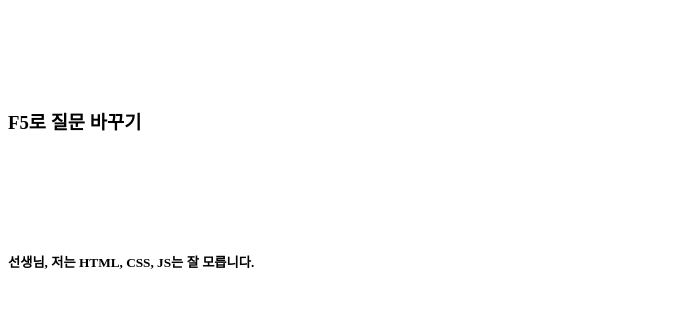
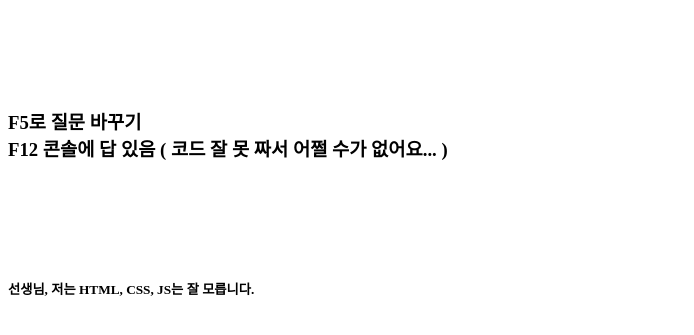
Before and after one commit to eocnd1116/strongest-in-the-universe, a plain HTML site: page index.html in a window 1280 px wide. Shown: the part 125-460 px from the top of the page, without its empty margins (0-694 px from the left). Drawn offline with Linux system fonts and the light colour scheme.

Commit message:
Update index.html

```diff
--- a/index.html
+++ b/index.html
@@ -463,7 +463,7 @@
     <script>
       make()
     </script>
-    <h3><br><br><br><br>F5로 질문 바꾸기<br></h3>
+    <h3><br><br><br><br>F5로 질문 바꾸기<br>F12 콘솔에 답 있음 ( 코드 잘 못 짜서 어쩔 수가 없어요... )</h3>
     <h5><br><br><br><br><br><br>선생님, 저는 HTML, CSS, JS는 잘 모릅니다.</h5>
     <!--<input type="image" src="next_bt.png" class = "bt1" onclick="open()"> </input>-->
   </body>
```
